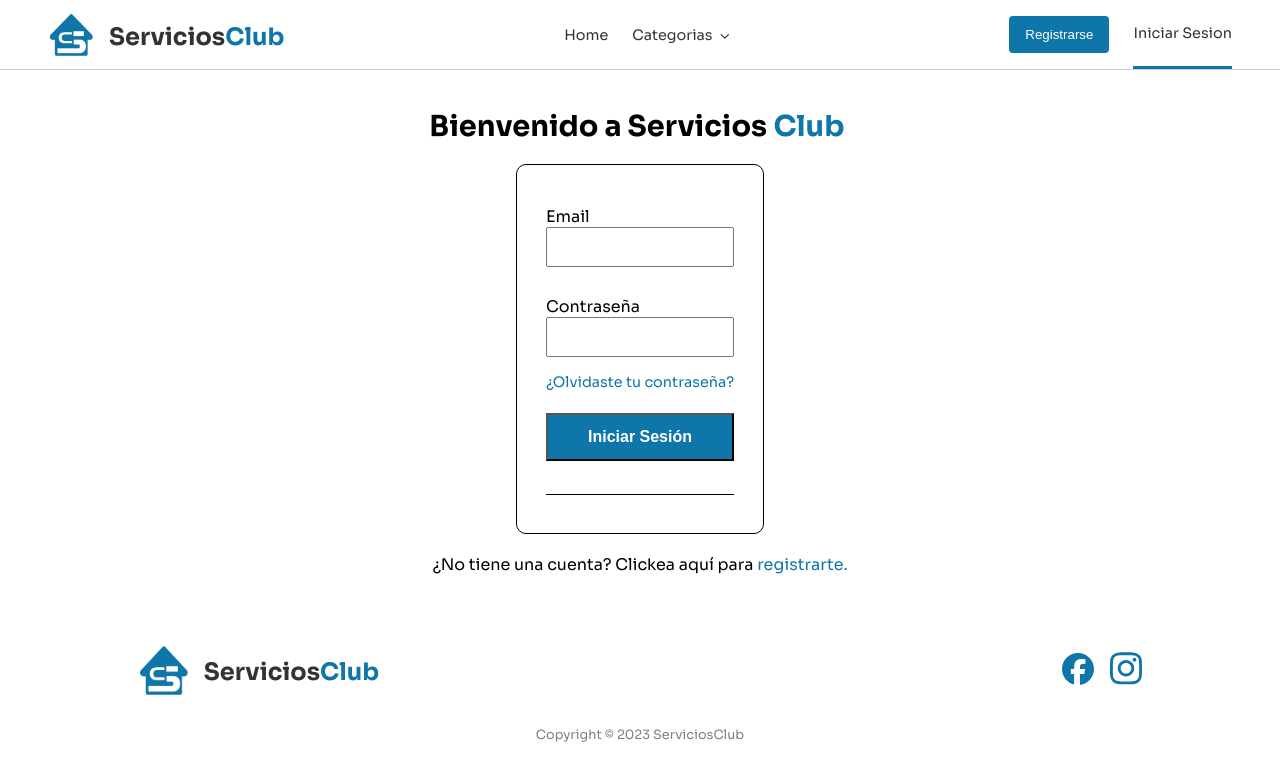
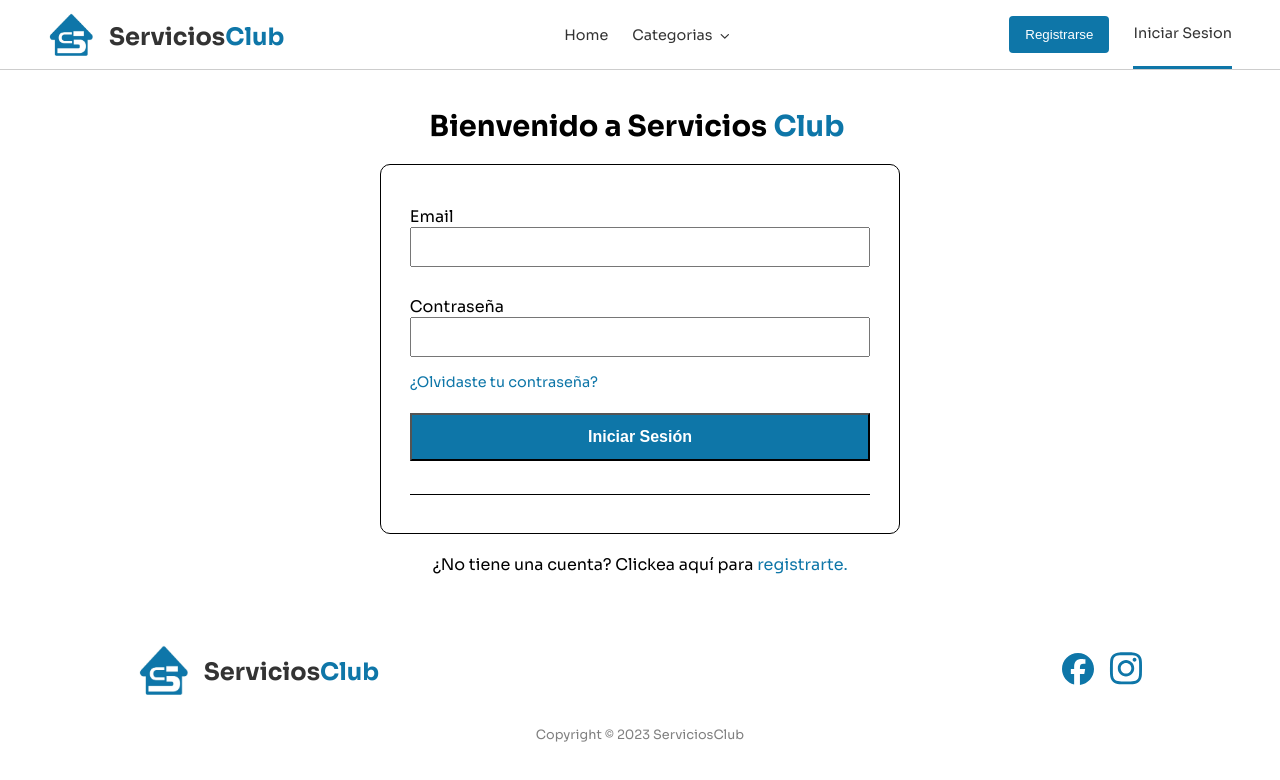
Before and after one commit to No-Country/c14-06-m-node-react, a React (Vite) app in the folder frontend/: page /iniciar-sesion in a window 1280 px wide. Shown: the top 780 px of the page. Built offline with nearby package versions, Linux system fonts and the light colour scheme.

Commit message:
fix: fix general website styles

```diff
--- a/frontend/src/App.jsx
+++ b/frontend/src/App.jsx
@@ -26,6 +26,7 @@ ScrollToTop.propTypes = {
 const Container = styled.div`
 	max-width: 1200px;
 	margin: 0 auto;
+	min-height: calc(100vh - var(--navbar-height));
 `;
 const App = () => {
 	return (
--- a/frontend/src/components/Categories.jsx
+++ b/frontend/src/components/Categories.jsx
@@ -55,6 +55,7 @@ const Icon = styled.img`
 	background-image: url(${(props) => (props.icon ? props.icon : noIcon)});
 	background-repeat: no-repeat;
 	background-size: 100%;
+	border-radius: 10px;
 `;
 
 const CategoriesList = [
--- a/frontend/src/components/MainScreen.jsx
+++ b/frontend/src/components/MainScreen.jsx
@@ -121,6 +121,8 @@ const Select = styled.select`
 	appearance: auto;
 	max-height: 100px;
 	overflow-y: auto;
+	height: 50px;
+	font-size: 1.1rem;
 `;
 
 const Buscar = styled.div`
--- a/frontend/src/pages/LogIn.jsx
+++ b/frontend/src/pages/LogIn.jsx
@@ -179,10 +179,11 @@ const StyledForm = styled.form`
 	padding: 1.8rem;
 	border: 1px solid black;
 	border-radius: 10px;
-	max-width: 540px;
 	margin: 0 auto;
 	gap: 0.2rem;
 	text-align: start;
+	width: 100%;
+	max-width: 520px;
 `;
 
 const HorizontalDiv = styled.div`
--- a/frontend/src/pages/OfrecerServicio.jsx
+++ b/frontend/src/pages/OfrecerServicio.jsx
@@ -132,8 +132,7 @@ const Container = styled.div`
 	flex-direction: column;
 	align-items: center;
 	justify-content: center;
-	padding: 2rem;
-	width: 80vw;
+	padding: 3rem;
 	align-self: center;
 `;
 
```
